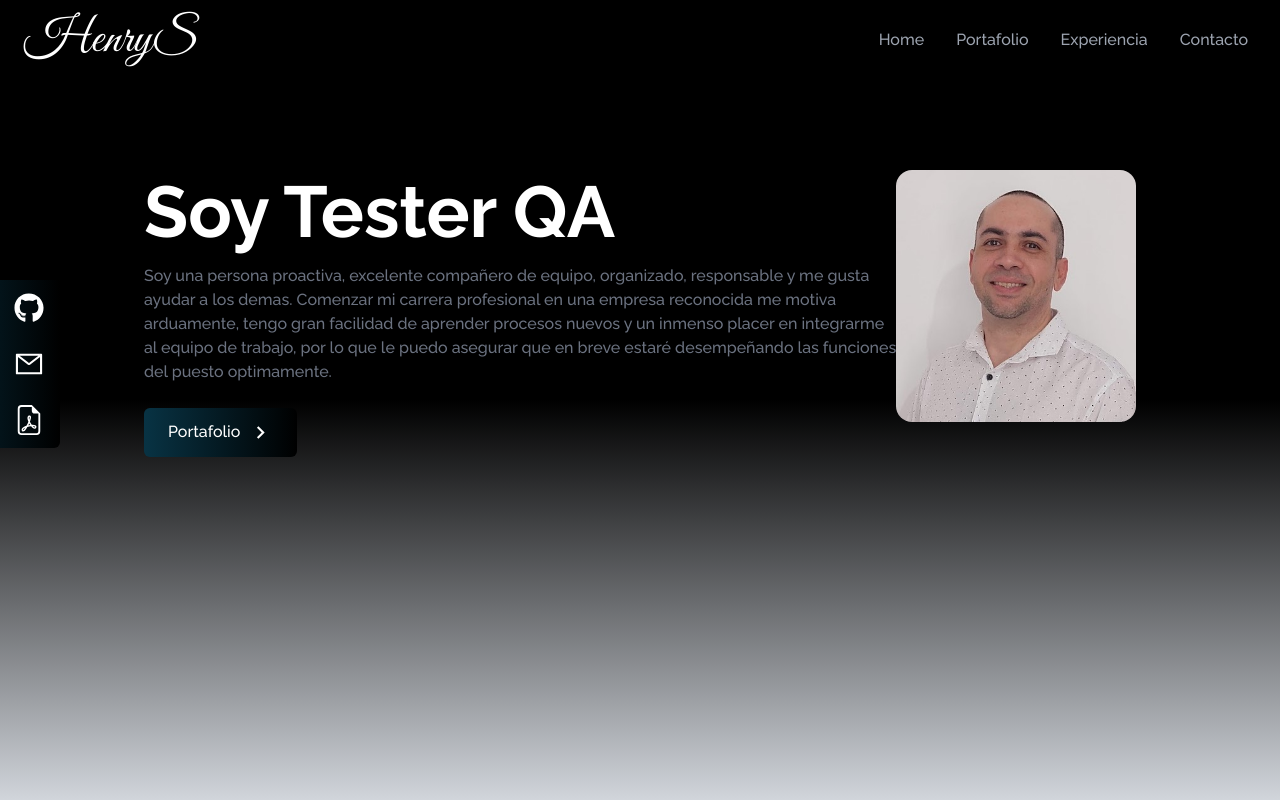
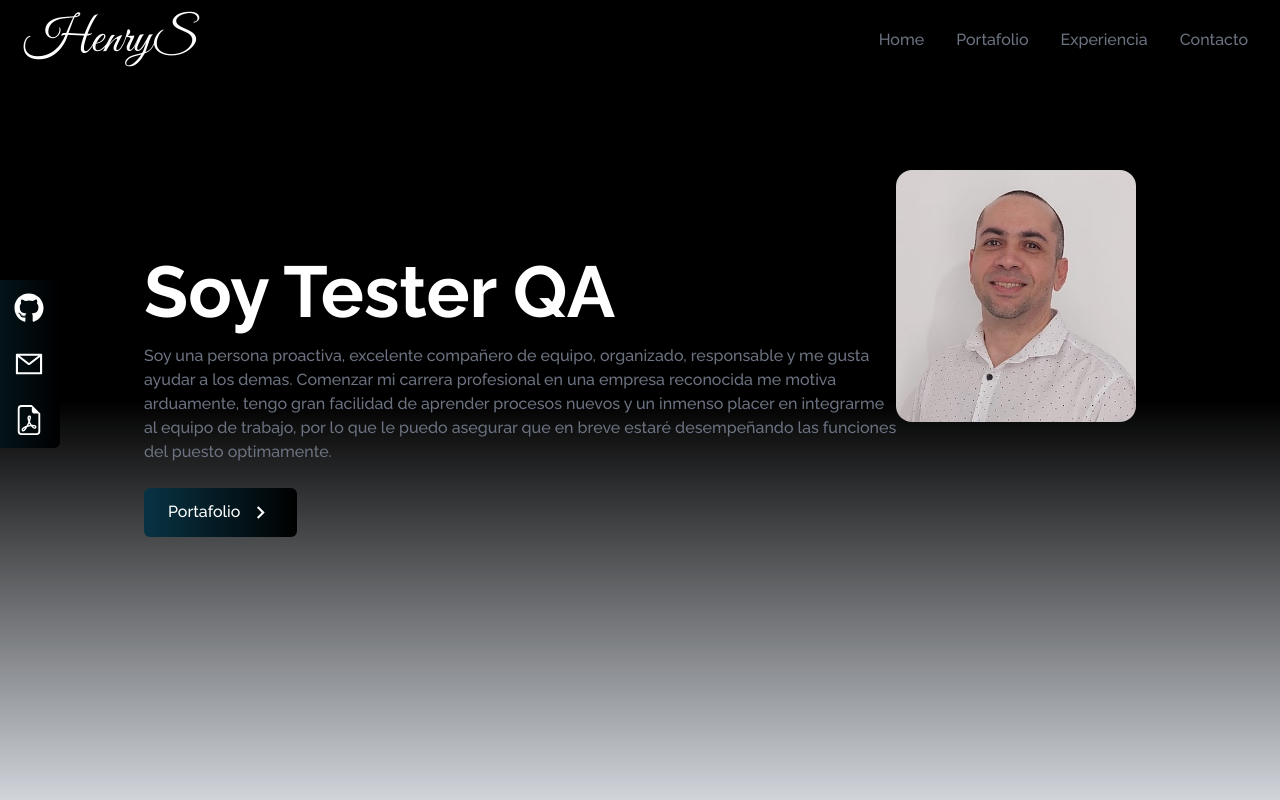
Before and after one commit to hrsd83/Portafolio-Henry, a React (Vite) app: page / in a window 1280 px wide. Shown: the top 800 px of the page. Built offline with nearby package versions, Linux system fonts and the light colour scheme.

Commit message:
Se modifica el archivo NavBar

```diff
--- a/src/components/Home.jsx
+++ b/src/components/Home.jsx
@@ -7,11 +7,11 @@ const Home = () => {
   return (
     <div className='h-screen w-full bg-gradient-to-b from-black via-black to-gray-300'>
 
-        <div className='max-w-screen-lg mx-auto flex flex-col items-center justify-center h-full px-4 md:flex-row'>
-            <div className='flex flex-col justify-center h-full sm: mb-40'>
+        <div className='max-w-screen-lg mx-auto flex flex-col items-center justify-center h-full px-4 md:flex-row '>
+            <div className='flex flex-col justify-center h-full '>
                 <h2 className='text-4xl sm:text-7xl font-bold text-white'>Soy Tester QA</h2>
 
-                <p className='text-gray-500 py-4'>Soy una persona proactiva, excelente compañero de equipo, organizado, responsable y me gusta ayudar a los demas. Comenzar mi carrera profesional en una empresa reconocida me motiva arduamente,  tengo gran facilidad de aprender procesos nuevos y un inmenso placer en integrarme al equipo de trabajo, por lo que le puedo asegurar  que en breve  estaré desempeñando las funciones del puesto optimamente.</p>
+                <p className='text-gray-500 py-4 '>Soy una persona proactiva, excelente compañero de equipo, organizado, responsable y me gusta ayudar a los demas. Comenzar mi carrera profesional en una empresa reconocida me motiva arduamente,  tengo gran facilidad de aprender procesos nuevos y un inmenso placer en integrarme al equipo de trabajo, por lo que le puedo asegurar  que en breve  estaré desempeñando las funciones del puesto optimamente.</p>
                 <div>
                     <button className='text-white w-fit px-6 py-3 my-2 flex items-center rounded-md bg-gradient-to-r from-cyan-950 to-black hover:scale-110 duration-200 cursor-pointer'>
                         Portafolio
--- a/src/components/NavBar.jsx
+++ b/src/components/NavBar.jsx
@@ -26,14 +26,14 @@ const NavBar = () => {
 
     ]
   return (
-    <div className='flex justify-between items-center w-full h-20 text-white fixed bg-black px-4'>
+    <div className='flex justify-between items-center w-full h-20 text-white bg-black px-4 fixed'>
         <div>
             <h1 className='text-5xl font-signature ml-2'>HenryS</h1>
         </div>
         <ul className='hidden md:flex'>
         {/* Se mapean los links */}
         {links.map(({ id,link }) =>(
-            <li key={ id } className='px-4 cursor-pointer capitalize font- text-gray-400 hover:scale-110 duration-200 '>
+            <li key={ id } className='px-4 cursor-pointer capitalize font-medium text-gray-500 hover:scale-105 duration-200 '>
                 { link }
             </li>
         ))}
```
